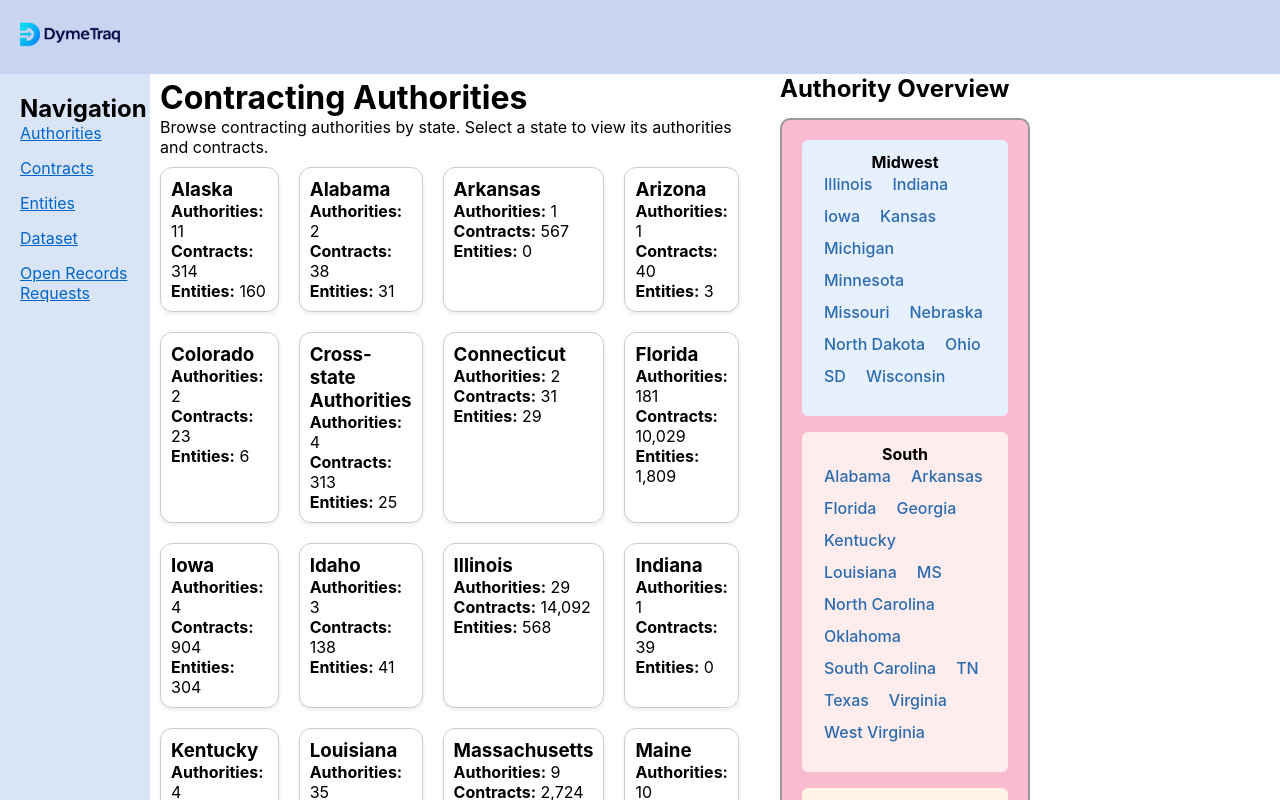
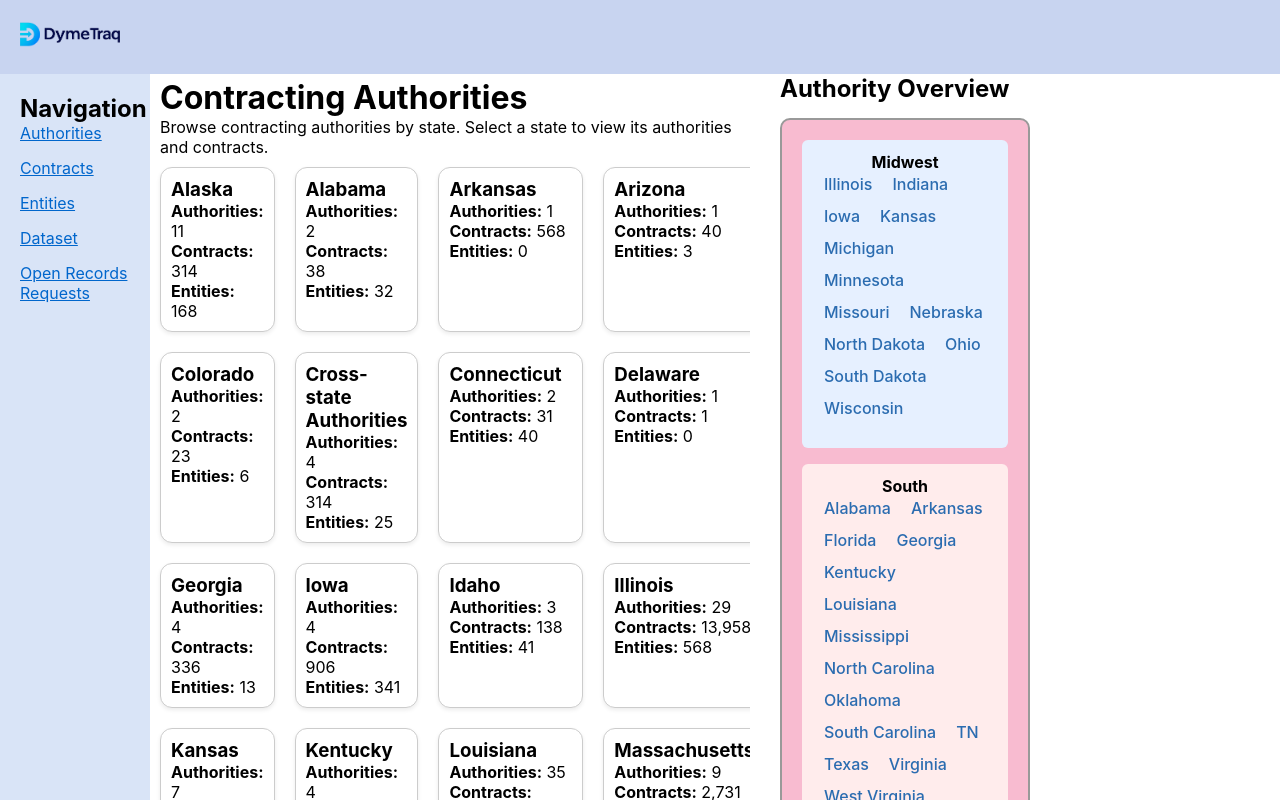
Before and after one commit to Jay-A-Babcock/dymetraq-web, a Next.js app: page /authorities in a window 1280 px wide. Shown: the top 800 px of the page. Built offline with nearby package versions, Linux system fonts and the light colour scheme.

Commit message:
converted outputs to work with postgre

```diff
--- a/app/contracts/page.tsx
+++ b/app/contracts/page.tsx
@@ -81,7 +81,7 @@ export default function ContractsPage() {
   // -----------------------------
   useEffect(() => {
     async function loadAll() {
-      const res = await fetch("/data/entities_per_authority.json");
+      const res = await fetch("/data/entities_by_authority.json");
       const json: StateEntity[] = await res.json();
       setAllEntities(json);
     }
--- a/data/states.json
+++ b/data/states.json
@@ -5,7 +5,7 @@
     "StateName": "Alaska",
     "Authorities": 11,
     "Contracts": 314,
-    "Entities": 160,
+    "Entities": 168,
     "TotalContractAmount": 29702597
   },
   {
@@ -14,7 +14,7 @@
     "StateName": "Alabama",
     "Authorities": 2,
     "Contracts": 38,
-    "Entities": 31,
+    "Entities": 32,
     "TotalContractAmount": 5172722
   },
   {
@@ -22,7 +22,7 @@
     "File": "AR",
     "StateName": "Arkansas",
     "Authorities": 1,
-    "Contracts": 567,
+    "Contracts": 568,
     "Entities": null,
     "TotalContractAmount": null
   },
@@ -39,9 +39,9 @@
     "Code": "CA",
     "File": "CA",
     "StateName": "California",
-    "Authorities": 31,
-    "Contracts": 2253,
-    "Entities": 407,
+    "Authorities": 32,
+    "Contracts": 2304,
+    "Entities": 470,
     "TotalContractAmount": 400771391
   },
   {
@@ -58,7 +58,7 @@
     "File": "CS",
     "StateName": "Cross-state Authorities",
     "Authorities": 4,
-    "Contracts": 313,
+    "Contracts": 314,
     "Entities": 25,
     "TotalContractAmount": null
   },
@@ -68,7 +68,16 @@
     "StateName": "Connecticut",
     "Authorities": 2,
     "Contracts": 31,
-    "Entities": 29,
+    "Entities": 40,
+    "TotalContractAmount": null
+  },
+  {
+    "Code": "DE",
+    "File": "DE",
+    "StateName": "Delaware",
+    "Authorities": 1,
+    "Contracts": 1,
+    "Entities": null,
     "TotalContractAmount": null
   },
   {
@@ -76,7 +85,7 @@
     "File": "FL",
     "StateName": "Florida",
     "Authorities": 181,
-    "Contracts": 10029,
+    "Contracts": 10184,
     "Entities": 1809,
     "TotalContractAmount": 1581710662
   },
@@ -94,8 +103,8 @@
     "File": "IA",
     "StateName": "Iowa",
     "Authorities": 4,
-    "Contracts": 904,
-    "Entities": 304,
+    "Contracts": 906,
+    "Entities": 341,
     "TotalContractAmount": null
   },
   {
@@ -112,7 +121,7 @@
     "File": "IL",
     "StateName": "Illinois",
     "Authorities": 29,
-    "Contracts": 14092,
+    "Contracts": 13958,
     "Entities": 568,
     "TotalContractAmount": 970313090
   },
@@ -131,7 +140,7 @@
     "StateName": "Kansas",
     "Authorities": 7,
     "Contracts": 489,
-    "Entities": 171,
+    "Entities": 172,
     "TotalContractAmount": 65671464
   },
   {
@@ -148,8 +157,8 @@
     "File": "LA",
     "StateName": "Louisiana",
     "Authorities": 35,
-    "Contracts": 3529,
-    "Entities": 117,
+    "Contracts": 3530,
+    "Entities": 135,
     "TotalContractAmount": null
   },
   {
@@ -157,8 +166,8 @@
     "File": "MA",
     "StateName": "Massachusetts",
     "Authorities": 9,
-    "Contracts": 2724,
-    "Entities": 24,
+    "Contracts": 2731,
+    "Entities": 28,
     "TotalContractAmount": 50501022
   },
   {
@@ -166,7 +175,7 @@
     "File": "ME",
     "StateName": "Maine",
     "Authorities": 10,
-    "Contracts": 1039,
+    "Contracts": 1040,
     "Entities": null,
     "TotalContractAmount": null
   },
@@ -175,8 +184,8 @@
     "File": "MI",
     "StateName": "Michigan",
     "Authorities": 17,
-    "Contracts": 1819,
-    "Entities": 19,
+    "Contracts": 1830,
+    "Entities": 25,
     "TotalContractAmount": 6496246
   },
   {
@@ -184,8 +193,8 @@
     "File": "MN",
     "StateName": "Minnesota",
     "Authorities": 17,
-    "Contracts": 1614,
-    "Entities": 144,
+    "Contracts": 1598,
+    "Entities": 150,
     "TotalContractAmount": 169584031
   },
   {
@@ -194,8 +203,26 @@
     "StateName": "Missouri",
     "Authorities": 10,
     "Contracts": 678,
-    "Entities": 188,
+    "Entities": 192,
     "TotalContractAmount": 112389403
+  },
+  {
+    "Code": "MS",
+    "File": "MS",
+    "StateName": "Mississippi",
+    "Authorities": 1,
+    "Contracts": 105,
+    "Entities": null,
+    "TotalContractAmount": null
+  },
+  {
+    "Code": "MT",
+    "File": "MT",
+    "StateName": "Montana",
+    "Authorities": 1,
+    "Contracts": 531,
+    "Entities": null,
+    "TotalContractAmount": null
   },
   {
     "Code": "NA",
@@ -211,7 +238,7 @@
     "File": "NC",
     "StateName": "North Carolina",
     "Authorities": 4,
-    "Contracts": 264,
+    "Contracts": 253,
     "Entities": 4,
     "TotalContractAmount": null
   },
@@ -221,7 +248,7 @@
     "StateName": "North Dakota",
     "Authorities": 2,
     "Contracts": 129,
-    "Entities": 44,
+    "Entities": 50,
     "TotalContractAmount": null
   },
   {
@@ -248,15 +275,15 @@
     "StateName": "New Jersey",
     "Authorities": 7,
     "Contracts": 1762,
-    "Entities": 32,
+    "Entities": 37,
     "TotalContractAmount": 376672366
   },
   {
     "Code": "NM",
     "File": "NM",
     "StateName": "New Mexico",
-    "Authorities": 1,
-    "Contracts": 234,
+    "Authorities": 2,
+    "Contracts": 383,
     "Entities": null,
     "TotalContractAmount": null
   },
@@ -282,9 +309,9 @@
     "Code": "OH",
     "File": "OH",
     "StateName": "Ohio",
-    "Authorities": 125,
-    "Contracts": 7987,
-    "Entities": 61,
+    "Authorities": 127,
+    "Contracts": 8592,
+    "Entities": 65,
     "TotalContractAmount": 286557753
   },
   {
@@ -293,7 +320,7 @@
     "StateName": "Oklahoma",
     "Authorities": 9,
     "Contracts": 987,
-    "Entities": 5,
+    "Entities": 6,
     "TotalContractAmount": 846144
   },
   {
@@ -302,7 +329,7 @@
     "StateName": "Oregon",
     "Authorities": 3,
     "Contracts": 228,
-    "Entities": 4,
+    "Entities": 11,
     "TotalContractAmount": 5478141
   },
   {
@@ -310,7 +337,7 @@
     "File": "PA",
     "StateName": "Pennsylvania",
     "Authorities": 1,
-    "Contracts": 377,
+    "Contracts": 380,
     "Entities": 4,
     "TotalContractAmount": 964266
   },
@@ -333,6 +360,15 @@
     "TotalContractAmount": 80000
   },
   {
+    "Code": "SD",
+    "File": "SD",
+    "StateName": "South Dakota",
+    "Authorities": 2,
+    "Contracts": 26,
+    "Entities": null,
+    "TotalContractAmount": null
+  },
+  {
     "Code": "TX",
     "File": "TX",
     "StateName": "Texas",
@@ -345,7 +381,7 @@
     "Code": "VA",
     "File": "VA",
     "StateName": "Virginia",
-    "Authorities": 14,
+    "Authorities": 12,
     "Contracts": 1025,
     "Entities": 222,
     "TotalContractAmount": 196239953
@@ -356,7 +392,7 @@
     "StateName": "Washington",
     "Authorities": 2,
     "Contracts": 82,
-    "Entities": null,
+    "Entities": 14,
     "TotalContractAmount": 3446589
   },
   {
@@ -364,8 +400,8 @@
     "File": "WI",
     "StateName": "Wisconsin",
     "Authorities": 136,
-    "Contracts": 4850,
-    "Entities": 1068,
+    "Contracts": 4874,
+    "Entities": 949,
     "TotalContractAmount": 402199700
   },
   {
@@ -374,7 +410,7 @@
     "StateName": "West Virginia",
     "Authorities": 6,
     "Contracts": 597,
-    "Entities": 52,
+    "Entities": 63,
     "TotalContractAmount": 14809596
   },
   {
```
Also changed, not shown: public/img/visuals/authorities_by_state.png, public/img/visuals/contracts_by_state.png.
